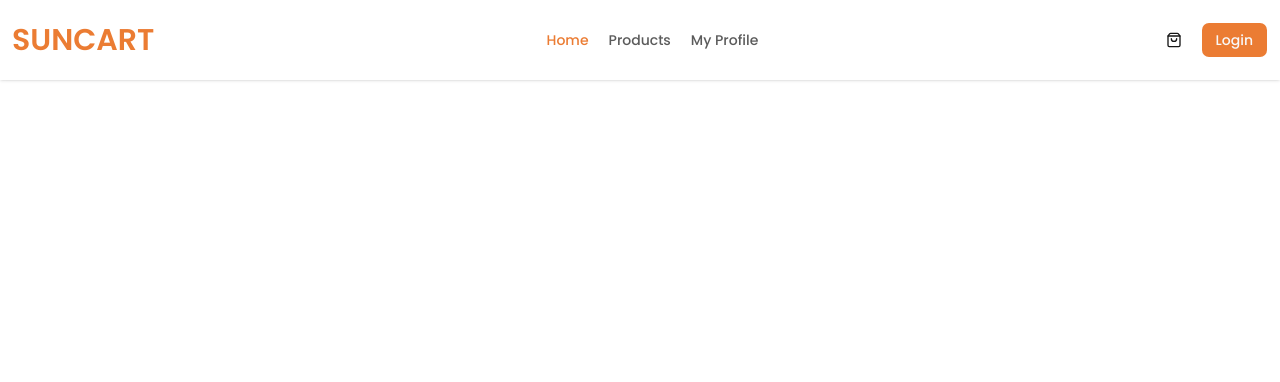
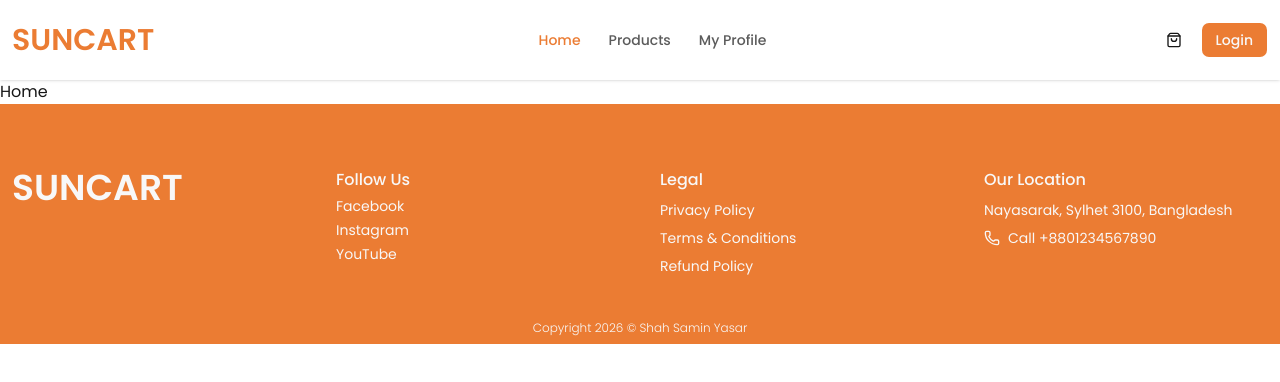
Before and after one commit to ShahSaminYasar/SunCart, a Next.js app: page / in a window 1280 px wide. Shown: the top 382 px of the page. Built offline with nearby package versions, Linux system fonts and the light colour scheme.

Commit message:
Added: Footer

```diff
--- a/src/components/Footer.jsx
+++ b/src/components/Footer.jsx
@@ -1,4 +1,76 @@
+import { Phone } from "lucide-react";
+import Link from "next/link";
+
 const Footer = () => {
-  return <div>Footer</div>;
+  return (
+    <footer className="bg-primary text-primary-foreground px-3 py-16 pb-1">
+      <div className="container grid grid-cols-1 sm:grid-cols-2 md:grid-cols-4 gap-8 md:gap-10">
+        <Link
+          href={"/"}
+          className="text-3xl sm:text-4xl font-semibold text-primary-foreground"
+        >
+          SUNCART
+        </Link>
+
+        <div className="flex flex-col gap-1 text-sm">
+          <span className="text-base font-medium">Follow Us</span>
+
+          {[
+            {
+              label: "Facebook",
+              path: "/",
+            },
+            {
+              label: "Instagram",
+              path: "/",
+            },
+            {
+              label: "YouTube",
+              path: "/",
+            },
+          ].map((link, index) => (
+            <Link href={link?.path} key={link?.path + index}>
+              {link?.label}
+            </Link>
+          ))}
+        </div>
+
+        <div className="flex flex-col gap-2 text-sm">
+          <span className="text-base font-medium">Legal</span>
+
+          {[
+            {
+              label: "Privacy Policy",
+              path: "/",
+            },
+            {
+              label: "Terms & Conditions",
+              path: "/",
+            },
+            {
+              label: "Refund Policy",
+              path: "/",
+            },
+          ].map((link, index) => (
+            <Link href={link?.path} key={link?.path + index}>
+              {link?.label}
+            </Link>
+          ))}
+        </div>
+
+        <div className="flex flex-col gap-2 text-sm">
+          <span className="text-base font-medium">Our Location</span>
+          <p>Nayasarak, Sylhet 3100, Bangladesh</p>
+          <Link href={"tel:+8801234567890"} className="flex gap-2 items-center">
+            <Phone size={16} /> Call +8801234567890
+          </Link>
+        </div>
+
+        <div className="w-full sm:col-span-2 md:col-span-4 bg-primary text-primary-foreground text-xs font-light text-center py-1">
+          Copyright 2026 &copy; Shah Samin Yasar
+        </div>
+      </div>
+    </footer>
+  );
 };
 export default Footer;
--- a/src/components/Header.jsx
+++ b/src/components/Header.jsx
@@ -27,6 +27,7 @@ const Header = () => {
   const [mobileMenuOpen, setMobileMenuOpen] = useState(false);
 
   return (
+    <>
       <header className="w-full h-20 flex items-center justify-center px-3 fixed top-0 left-0 shadow-sm bg-background">
         <div className="container flex justify-between items-center gap-5">
           <div className="flex gap-1 items-center">
@@ -47,7 +48,7 @@ const Header = () => {
             className={`bg-background rounded-lg absolute left-3 shadow-sm md:relative md:left-auto md:top-auto p-3 w-[calc(100vw-24px)] transition-all duration-300 ${mobileMenuOpen ? "top-22 opacity-100 pointer-events-auto" : "top-17 opacity-0 pointer-events-none"} md:top-auto md:opacity-100 md:pointer-events-auto md:bg-transparent md:shadow-none md:w-fit`}
           >
             <ul
-            className={`text-sm font-medium flex gap-5 items-center justify-center flex-col md:flex-row`}
+              className={`text-sm font-medium flex gap-7 items-center justify-center flex-col md:flex-row`}
             >
               {navlinks?.map((navlink, index) => (
                 <li
@@ -78,6 +79,9 @@ const Header = () => {
           </div>
         </div>
       </header>
+
+      <div className="mt-20"></div>
+    </>
   );
 };
 export default Header;
```
Lines whose indentation alone changed are shown as unchanged.
